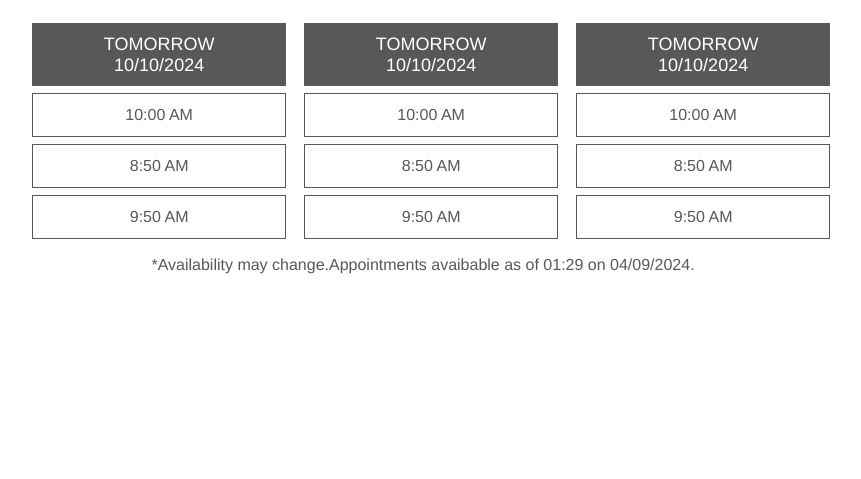
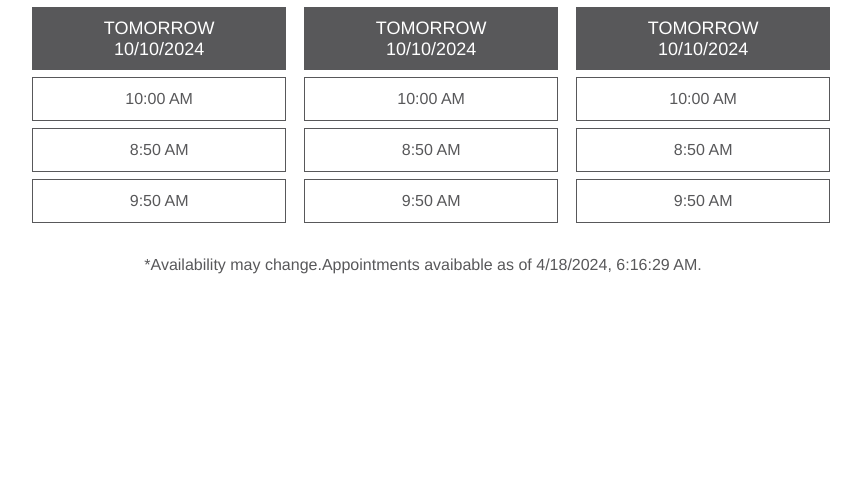
Before and after one commit to 13Kartik/Test, a website: page template.html in a window 1280 px wide. Shown: the part 321-800 px from the top of the page, without its empty margins (217-1078 px from the left). Drawn offline with Linux system fonts and the light colour scheme.

Commit message:
added timestamp

```diff
--- a/template.html
+++ b/template.html
@@ -91,8 +91,22 @@
             </div>
 
             <div class="text-center" style="margin: 1%;">
-                *Availability may change.Appointments avaibable as of 01:29 on 04/09/2024.
+                *Availability may change.Appointments avaibable as of <p id="timestamp" style="display: inline-block"></p>.
             </div>
         </div>
+
+        <script>
+            // Get the current timestamp in milliseconds
+            var currentTimestamp = Date.now();
+
+            // Convert the timestamp to a human-readable date and time format
+            var currentDate = new Date(currentTimestamp);
+
+            // Format the date and time as a string
+            var formattedDate = currentDate.toLocaleString();
+
+            // Display the formatted date and time in the HTML element with id="timestamp"
+            document.getElementById("timestamp").innerHTML = formattedDate;
+        </script>
     </body>
 </html>
```
